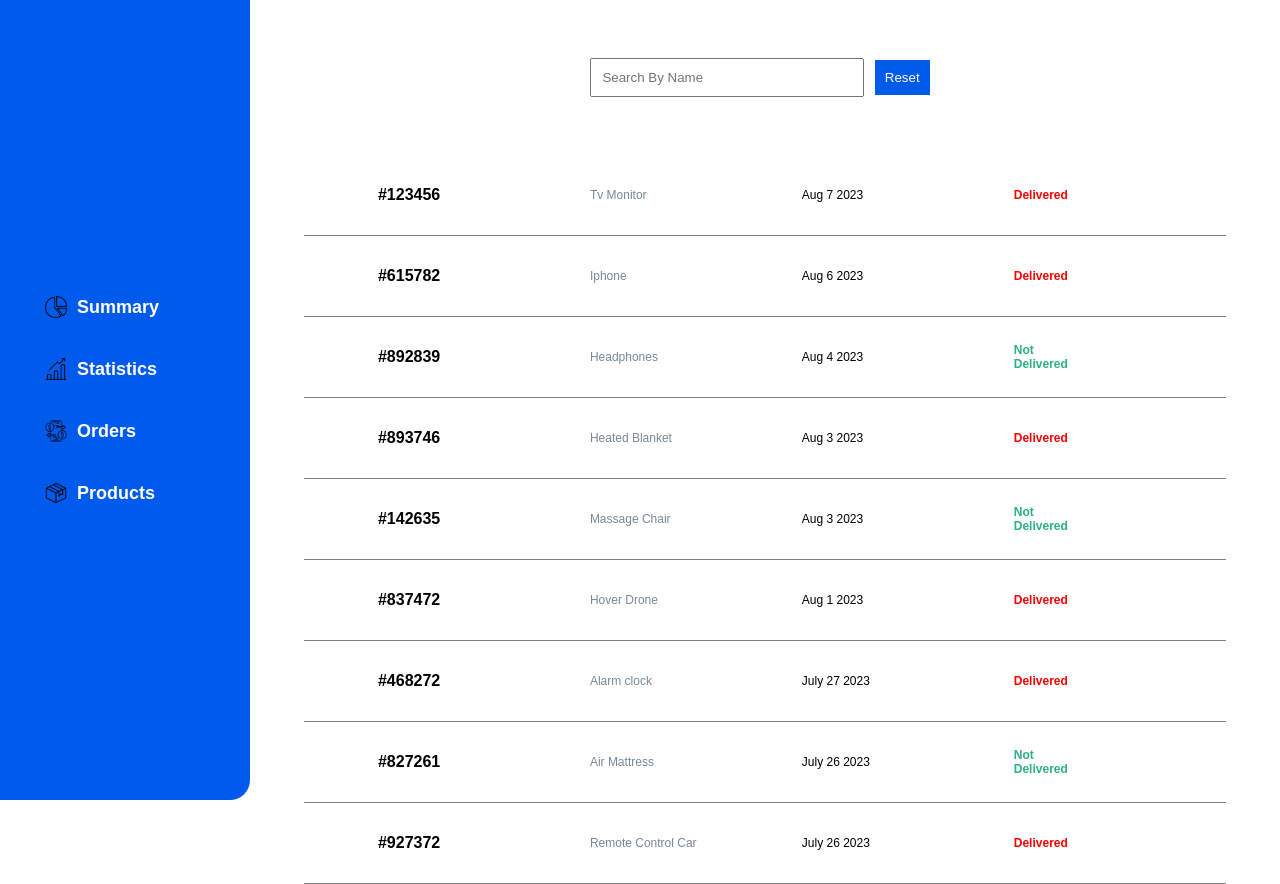
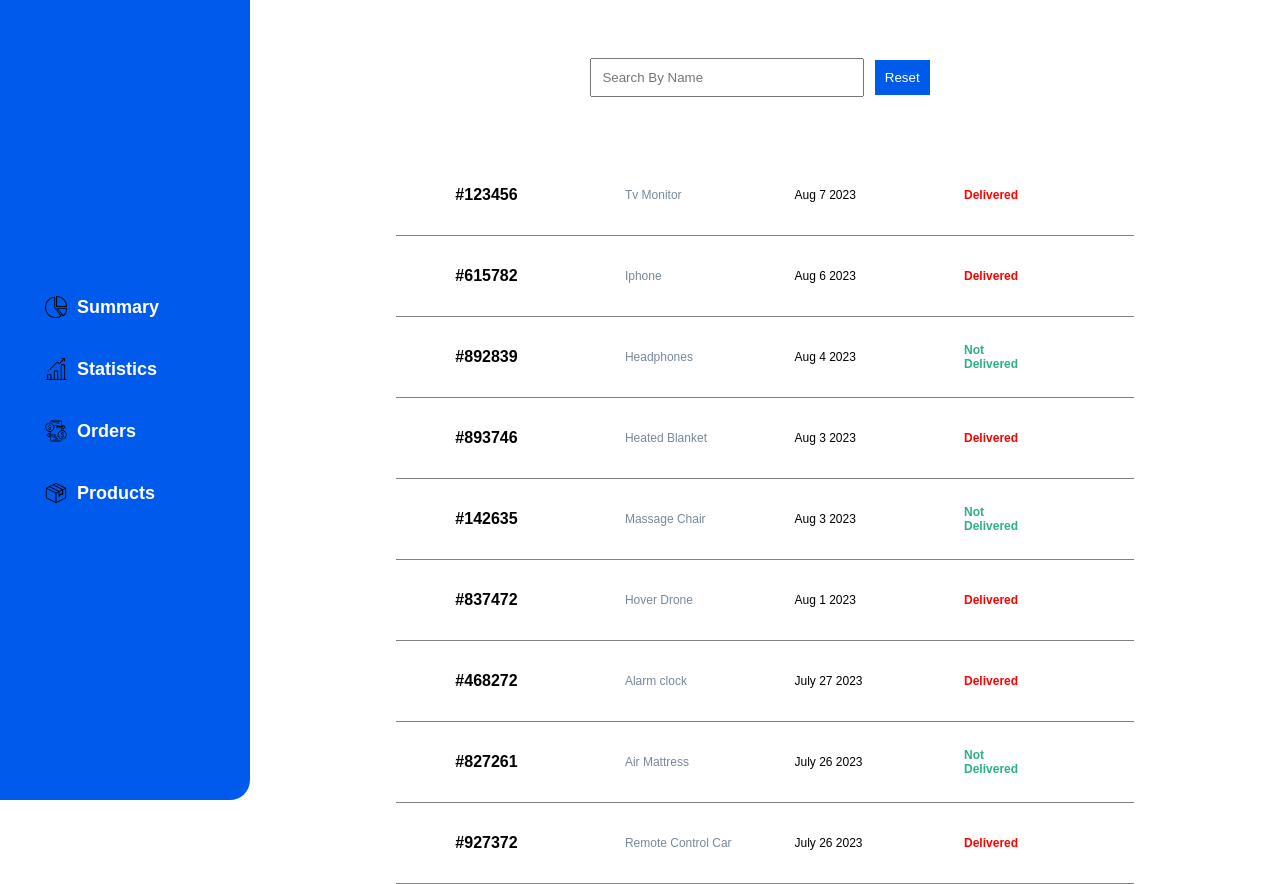
Before and after one commit to hsteele-creator/dashboard, a React (Create React App) app: page /orders in a window 1280 px wide. Built offline with nearby package versions, Linux system fonts and the light colour scheme.

Commit message:
fixed search component

```diff
--- a/src/Components/Orders.css
+++ b/src/Components/Orders.css
@@ -5,6 +5,8 @@
 #orders-container {
     width: 80%;
     margin: 0 auto;
+    display: flex;
+    flex-direction: column;
 }
 
 #input-container {
@@ -13,6 +15,9 @@
     display: flex;
     justify-content: space-evenly;
     align-items: center;
+    /* position: absolute;
+    top: 0;
+    transform: translate(0, -50%); */
 }
 
 #input-container input {
@@ -32,6 +37,10 @@
     cursor: pointer;
 }
 
+#orders-container {
+    height: 100%;
+}
+
 @media screen and (max-width: 1000px) {
     #orders-container {
         width: 100%;
--- a/src/Components/Orders.js
+++ b/src/Components/Orders.js
@@ -6,8 +6,8 @@ import "./Orders.css";
 import { useState } from "react";
 
 const Orders = () => {
-  const orders = useSelector((state) => state.Orders);  const [search, setSearch] = useState("")
-
+  const orders = useSelector((state) => state.Orders);
+  const [search, setSearch] = useState("");
 
   return (
     <>
@@ -16,12 +16,22 @@ const Orders = () => {
 
         <div id="orders-container">
           <div id="input-container">
-            <input type="text" value={search} onChange={(e) =>setSearch(e.target.value)} placeholder="Search By Name"></input>
+            <input
+              type="text"
+              value={search}
+              onChange={(e) => setSearch(e.target.value)}
+              placeholder="Search By Name"
+            ></input>
             <button onClick={() => setSearch("")}>Reset</button>
           </div>
-          {orders.filter((name) => {
-            return search.toLowerCase() === "" ? name : name.product.toLowerCase().includes(search)
-          }).map((order) => {
+          <div id="orders-container">
+          {orders
+            .filter((name) => {
+              return search.toLowerCase() === ""
+                ? name
+                : name.product.toLowerCase().includes(search.toLowerCase());
+            })
+            .map((order) => {
               return (
                 <Order
                   orderNumber={order.orderNumber}
@@ -33,6 +43,7 @@ const Orders = () => {
             })}
             </div>
         </div>
+      </div>
     </>
   );
 };
```
Lines whose indentation alone changed are shown as unchanged.
